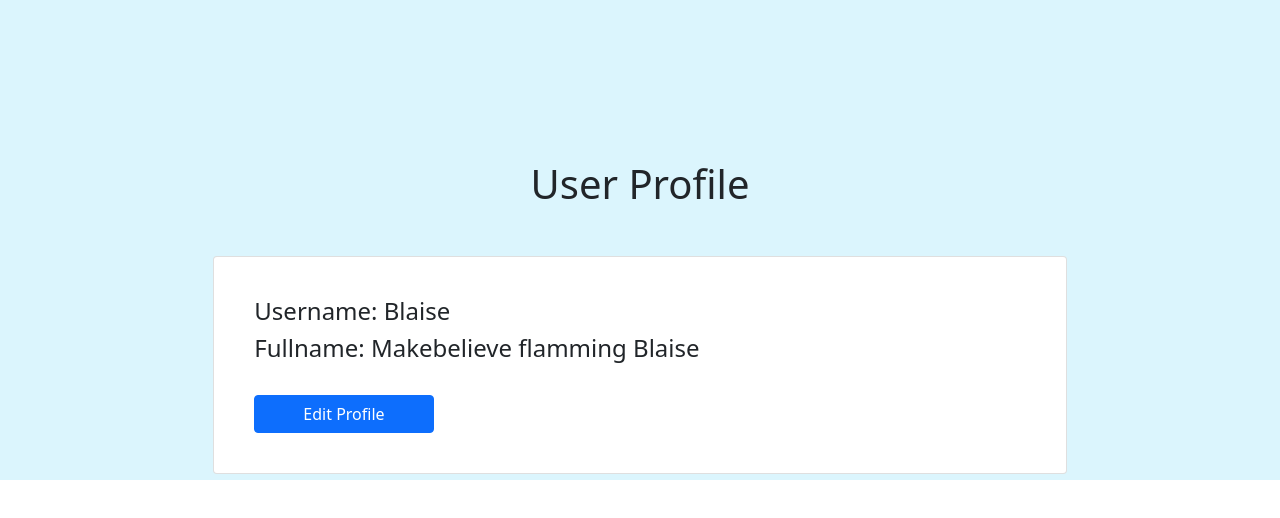
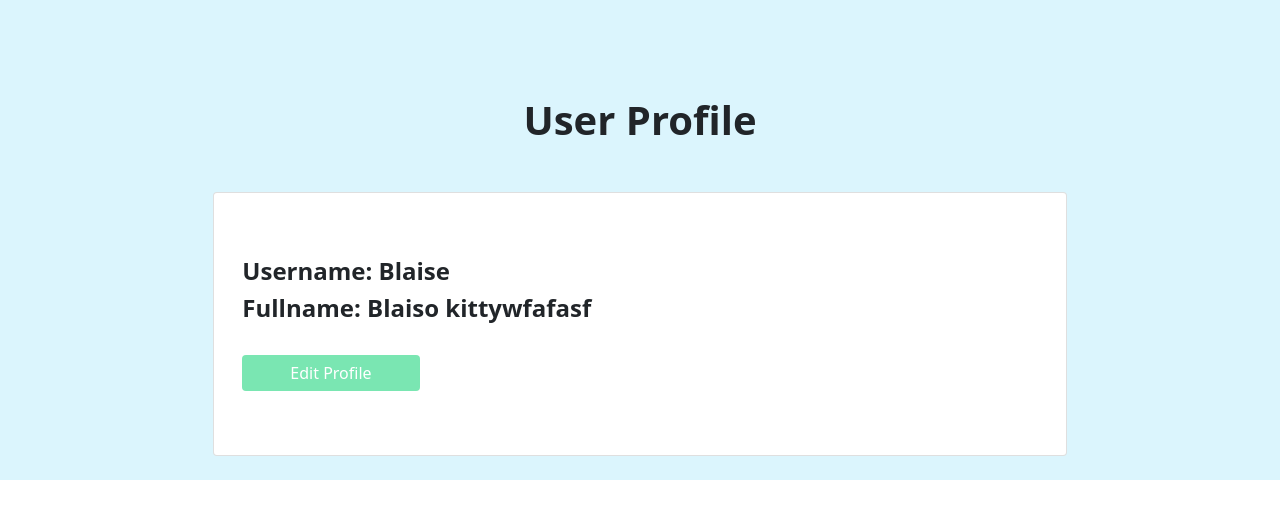
Before and after one commit to SheebaHashmi/Forume-frontend, a React (Create React App) app: page /profile in a window 1280 px wide. Shown: the top 518 px of the page. Built offline with nearby package versions, Linux system fonts and the light colour scheme.

Commit message:
Finish styling according to Figma

```diff
--- a/src/App.css
+++ b/src/App.css
@@ -1,7 +1,18 @@
 .forum-container{
     background-color: #dbf5fd;
     height:60vh;
+    font-style: Century Gothic;
 }
 .forum-content{
-    padding-top:10rem;
+    padding-top:6rem;
 }
+.card{
+    background-color: #e7e6e6;
+}
+.btn{
+    background-color: #7ae6b2 !important;
+    border:#7ae6b2   !important;
+}
+a{
+    text-decoration: none;
+}
--- a/src/components/Dashboard.jsx
+++ b/src/components/Dashboard.jsx
@@ -1,28 +1,27 @@
 import Posts from "./Posts";
-import {Link} from 'react-router-dom'
 
-function Dashboard(){
-   return(
+function Dashboard() {
+    return (
         <div className="forum-container">
+
             <nav className="navbar navbar-light bg-light">
                 <div className="container-fluid">
-
-                    <h1 className="navbar-brand">Forume</h1>
-
-                    <Link to={'/profile'}>
-                        <span className="navbar-text">Profile</span>
-                    </Link>
+                    <h1 className="navbar-brand fw-bolder">Forume</h1>
+                    <a className="navbar-text text-decoration-none fw-bold" href="/profile">Profile</a>
                 </div>
             </nav>
+
             <div className="conatiner">
+
                 <div className="row">
                     <div className="col-12 col-md-5 my-2 offset-md-6">
-           <button className="btn btn-primary btn-lg shadow float-end">Start a New Topic</button>
+                        <button className="btn btn-primary btn-lg mt-2 mx-3 shadow float-end">Start a New Topic</button>
                     </div>
                 </div>
+
                 <div className="row">
                     <div className="col-12 col-md-8 offset-md-2">
-                    <Posts/>
+                        <Posts />
                     </div>
                 </div>
 
--- a/src/components/EditProfile.jsx
+++ b/src/components/EditProfile.jsx
@@ -5,11 +5,12 @@ function EditProfile() {
         <div className="forum-container">
             <div className="forum-content">
 
-            <h1 className="text-center">Edit Profile</h1>
+                <h1 className="text-center fw-bolder">Edit Profile</h1>
                 <form className="container card col-10 col-md-8 offset-md-2 my-5 p-4">
+
                     <div className="row">
                         <div className="col-12 col-md-6 mb-2 offset-md-3">
-                        <label className="form-label">Fullname: </label>
+                            <label className="form-label fw-bold">Fullname: </label>
                             <input
                                 type="text"
                                 name="fullname"
@@ -17,9 +18,10 @@ function EditProfile() {
                             />
                         </div>
                     </div>
+
                     <div className="row">
                         <div className="col-12 col-md-6 mb-2 offset-md-3">
-                        <label className="form-label">Email: </label>
+                            <label className="form-label fw-bold">Email: </label>
                             <input
                                 type="text"
                                 name="email"
@@ -27,25 +29,28 @@ function EditProfile() {
                             />
                         </div>
                     </div>
+
                     <div className="row">
                         <div className="col-12 col-md-6 mb-2 offset-md-3">
-                        <label className="form-label">Username: </label>
+                            <label className="form-label fw-bold">Username: </label>
                             <input
                                 type="text"
                                 name="username"
                                 className="form-control"
                             />
                         </div>
+
                     </div>
                     <div className="row">
                         <div className="col-12 col-md-6 mb-2 offset-md-3">
-                        <label className="form-label">Password: </label>
+                            <label className="form-label fw-bold">Password: </label>
                             <input
                                 type="text"
                                 name="password"
                                 className="form-control"
                             />
                         </div>
+
                     </div>
                     <div className="row">
                         <div className="col-12 col-md-3 offset-md-5 mt-3">
--- a/src/components/Homepage.jsx
+++ b/src/components/Homepage.jsx
@@ -4,29 +4,26 @@ function Homepage() {
     return (
         <div className="forum-container">
             <div className="forum-content">
-            <h1 className="text-center">Welcome to Forume</h1>
+                <h1 className="text-center fw-bolder">Welcome to Forume</h1>
                 <form className="container card col-10 col-md-8 offset-md-2 my-5 p-4">
                     <div className="row">
                         <div className="col-12 col-md-6 mb-2 offset-md-3">
-                        <label className="form-label">Username:</label>
+                            <label className="form-label fw-bold">Username:</label>
                             <input
                                 type="text"
                                 name="username"
                                 className="form-control"
                             />
-
                         </div>
-
                     </div>
                     <div className="row">
                         <div className="col-12 col-md-6 mb-2 offset-md-3">
-                        <label className="form-label">Password: </label>
+                            <label className="form-label fw-bold">Password: </label>
                             <input
                                 type="text"
                                 name="password"
                                 className="form-control"
                             />
-
                         </div>
                     </div>
                     <div className="row">
@@ -38,7 +35,7 @@ function Homepage() {
                     </div>
                     <div className="row">
                         <div className="col-12 col-md-3 offset-md-5">
-            <a href="/register">Create new account</a>
+                            <a className="text-decoration-none fw-bold" href="/register">Create new account</a>
                         </div>
                     </div>
 
--- a/src/components/Post.jsx
+++ b/src/components/Post.jsx
@@ -1,13 +1,13 @@
-function Post(){
-    return(
+function Post() {
+    return (
         <div>
             <div className="card-body">
 
-            <h2>What does the sheep say?</h2>
+                <h2 className="fw-bold">What does the sheep say?</h2>
                 <p>
                     Lorem ipsum dolor sit amet, consectetur adipiscing elit. Suspendisse blandit mollis nulla sit amet maximus. Fusce vel orci eget purus tincidunt gravida. Suspendisse mattis libero eu urna pharetra cursus. Integer sed egestas nisi, eu mollis velit. Nullam nulla magna, luctus nec metus eget, tempor accumsan ante. Maecenas suscipit tortor sed pellentesque vulputate. Duis bibendum tincidunt nunc semper tincidunt. Sed vitae arcu enim. Sed at metus sit amet nisl fermentum tristique id et nisl. Curabitur condimentum gravida justo, quis gravida nunc ultricies quis. Proin at enim egestas, venenatis ante non, varius libero. Nulla eget varius urna, sit amet luctus tortor. Aenean imperdiet nisi non egestas commodo. Nam faucibus, justo egestas vehicula vestibulum, massa neque vulputate tellus, id molestie nunc libero sed metus. In at mi lacinia, aliquet dui nec, feugiat est.
                 </p>
-            <hr/>
+                <hr />
                 <p>Posted by Blaise</p>
             </div>
         </div>
--- a/src/components/Posts.jsx
+++ b/src/components/Posts.jsx
@@ -2,7 +2,7 @@ import Post from './Post'
 
 function Posts(){
     return(
-        <div className="card my-4 mx-5 gap-3" >
+        <div className="card my-4 mx-3 gap-3" >
             <Post/>
         </div>
     )
--- a/src/components/Profile.jsx
+++ b/src/components/Profile.jsx
@@ -4,18 +4,18 @@ function Profile() {
         <div className="forum-container">
             <div className="forum-content">
 
-            <h1 className="text-center">User Profile</h1>
-            <div className="card col-12 col-md-8 offset-md-2 my-5 p-4">
-                <div className="card-body">
-                        <h4>Username: Blaise</h4>
-                        <h4>Fullname: Makebelieve flamming Blaise</h4>
+                <h1 className="text-center fw-bolder">User Profile</h1>
+
+                <div className="container card col-10 col-md-8 offset-md-2 my-5 py-5 ">
+                    <div className="card-body">
+                        <h4 className="fw-bold">Username: Blaise</h4>
+                        <h4 className="fw-bold">Fullname: Blaiso kittywfafasf</h4>
                         <Link to={'/editProfile'}>
                             <button className="btn btn-primary px-5 mt-4">Edit Profile</button>
                         </Link>
+                    </div>
 
                 </div>
-
-            </div>
             </div>
         </div>
     )
--- a/src/components/SignUp.jsx
+++ b/src/components/SignUp.jsx
@@ -4,21 +4,23 @@ function SignUp() {
   return (
     <div className="forum-container">
       <div className="forum-content">
-      <h1 className="text-center">Create New Account</h1>
+        <h1 className="text-center fw-bolder">Create New Account</h1>
         <form className="container card col-10 col-md-8 offset-md-2 my-5 p-4">
+
           <div className="row">
             <div className="col-12 col-md-6 mb-2 offset-md-3">
-            <label className="form-label">Fullname: </label>
+              <label className="form-label fw-bold">Fullname: </label>
               <input
                 type="text"
                 name="fullname"
                 className="form-control"
               />
             </div>
+
           </div>
           <div className="row">
             <div className="col-12 col-md-6 mb-2 offset-md-3">
-            <label className="form-label">Email: </label>
+              <label className="form-label fw-bold">Email: </label>
               <input
                 type="text"
                 name="email"
@@ -29,17 +31,18 @@ function SignUp() {
           </div>
           <div className="row">
             <div className="col-12 col-md-6 mb-2 offset-md-3">
-            <label className="form-label">Username: </label>
+              <label className="form-label fw-bold">Username: </label>
               <input
                 type="text"
                 name="username"
                 className="form-control"
               />
             </div>
+
           </div>
           <div className="row">
             <div className="col-12 col-md-6 mb-2 offset-md-3">
-            <label className="form-label">Password: </label>
+              <label className="form-label fw-bold">Password: </label>
               <input
                 type="text"
                 name="password"
```
Lines whose indentation alone changed are shown as unchanged.
